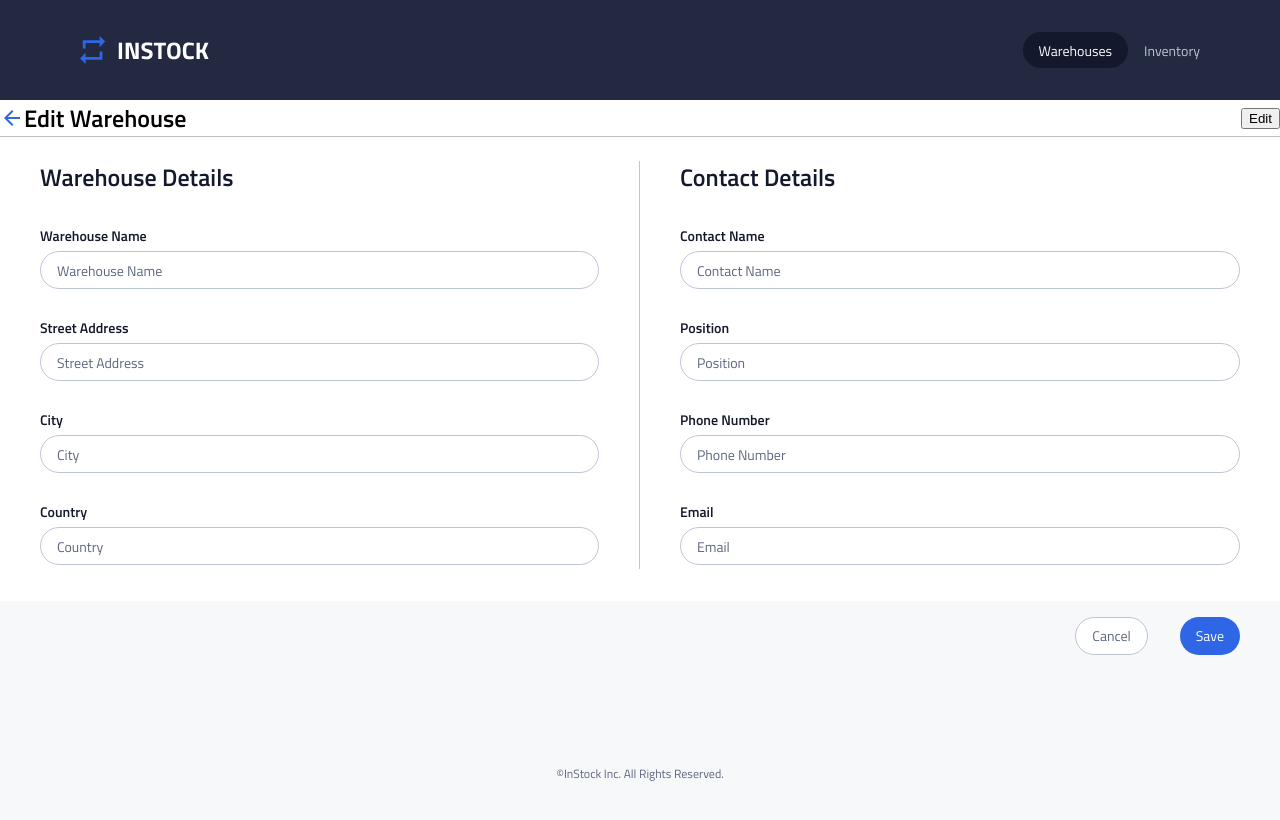
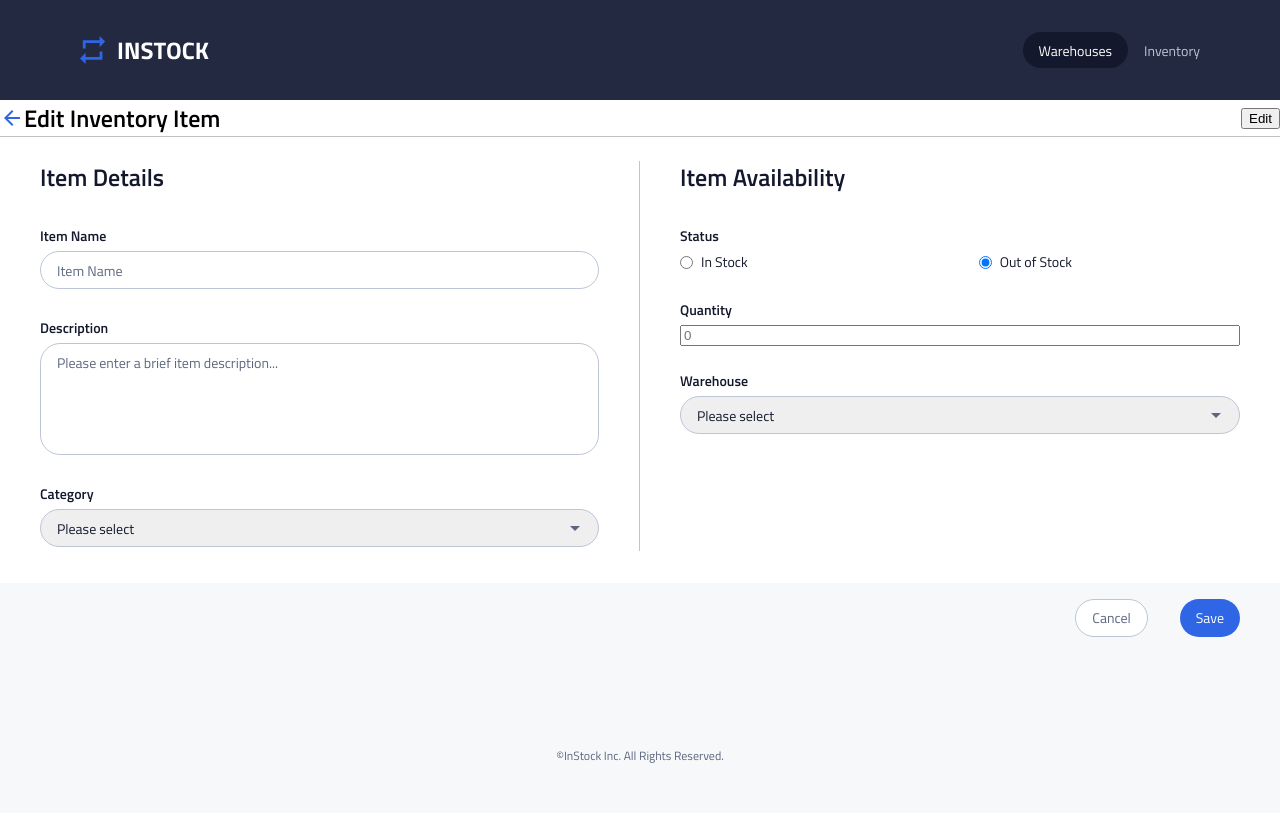
Before and after one commit to vibrentcarey/intstock, a React (Create React App) app in the folder client/: page /dev in a window 1280 px wide. Shown: the top 820 px of the page. Built offline with nearby package versions, Linux system fonts and the light colour scheme; no server answers.

Commit message:
Add styling to Item Details to InventoryForm

```diff
--- a/client/src/App.js
+++ b/client/src/App.js
@@ -10,8 +10,8 @@ import EditInventoryItemPage from "./pages/EditInventoryItemPage/EditInventoryIt
 import AddInventoryItemPage from "./pages/AddInventoryItemPage/AddInventoryItemPage";
 import Dev from "./pages/Dev/Dev";
 import Header from "./components/Header/Header";
+import Footer from './components/Footer/Footer';
 import "./App.scss";
-import WarehouseForm from "./components/WarehouseForm/WarehouseForm";
 
 // InStock Application
 class App extends Component {
@@ -46,6 +46,7 @@ class App extends Component {
             />
             <Route path="/dev" component={Dev} />
           </Switch>
+          <Footer />
         </BrowserRouter>
       </>
     );
--- a/client/src/components/Header/Header.jsx
+++ b/client/src/components/Header/Header.jsx
@@ -16,6 +16,7 @@ class Header extends Component {
       activeId: 1
     };
   }
+
 
   setActiveId(id) {
     this.setState({
--- a/client/src/components/InventoryForm/InventoryForm.js
+++ b/client/src/components/InventoryForm/InventoryForm.js
@@ -4,59 +4,121 @@ import axios from "axios";
 import errorIcon from "../../assets/error-24px.svg";
 import Button from "../../Button/Button";
 
+let categoriesList = ['Accessories', 'Apparel', 'Electronics', 'Gear', 'Health']
+let warehouseNames = ['Manhattan', 'King West', 'Granville', 'San Fran', 'Santa Monica', 'Seattle', 'Montreal', 'Boston']
+
 class InventoryForm extends Component {
+    state = {
+        form: {
+            name: true,
+            description: true,
+            category: true,
+            quantity: true,
+            warehouseName: true
+        }
+    }
+
+    cancelHandler = (e) => {
+        e.preventDefault()
+        this.props.history.push("/")
+    }
+
     render() {
         return (
-            <section className="inventory-form">
-                <form className="inventory-form__form" id="inventory-form">
+            <section className='inventory-form'>
+                <form className='inventory-form__form' id='inventory-form'>
+                    <div className='inventory-form__input-container'>
                         {/* Item Details */}
-                    <fieldset className="inventory-form__item-details" form="inventory-form" name="inventory-form__item-details">
-                        <h2 className="inventory-form__heading">Item Details</h2>
+                        <fieldset className='inventory-form__item-details' form='inventory-form' name='inventory-form__item-details'>
+                            <h2 className='inventory-form__heading'>Item Details</h2>
                             {/* Item Name */}
-                        <label className="inventory-form__label" htmlFor="itemName">Item Name </label>
-                        <input className={this.state.form.name ? "inventory-form__input" : "inventory-form__input inventory-form__input--invalid"}
-                            id="itemName"
-                            name="itemName"
-                            type="text"
-                            placeholder="Item Name" />
+                            <label className='inventory-form__label' htmlFor='itemName'>Item Name </label>
+                            <input className={this.state.form.name ? 'inventory-form__input' : 'inventory-form__input inventory-form__input--invalid'}
+                                id='itemName'
+                                name='itemName'
+                                type='text'
+                                placeholder='Item Name' />
                             {/* Validation form */}
-                        <div className={this.state.form.name ? "inventory-form--valid" : "inventory-form__warning"}>
+                            <div className={this.state.form.name ? 'inventory-form__warning--valid' : 'inventory-form__warning'}>
                                 <img
-                                className="inventory-form__warning-icon"
+                                    className='inventory-form__warning-icon'
                                     src={errorIcon}
-                                alt="error icon"
+                                    alt='error icon'
                                 />
-                            <p className="inventory-form__warning-message">
+                                <p className='inventory-form__warning-message'>
                                     This field is required
                                 </p>
                             </div>
-                        <label className="inventory-form__label" htmlFor="description">Description</label>
+                            {/* Description */}
+                            <label className='inventory-form__label' htmlFor='description'>Description</label>
                             <textarea
-                            placeholder="Please enter a brief item description..."
-                            name="description"
-                            className={this.state.form.description ? "inventory-form__textarea" : "inventory-form__textarea inventory-form__textarea--invalid"}>
+                                placeholder='Please enter a brief item description...'
+                                name='description'
+                                className={this.state.form.description ? 'inventory-form__textarea' : 'inventory-form__textarea inventory-form__textarea--invalid'}>
                             </textarea>
                             {/* Validation form */}
-                        <div className={this.state.form.description ? "inventory-form--valid" : "inventory-form__warning"}>
-                            <img className="inventory-form__warning-icon" src={errorIcon} alt="error icon" />
-                            <p className="inventory-form__warning-message"> This field is required</p>
+                            <div className={this.state.form.description ? 'inventory-form__warning--valid' : 'inventory-form__warning'}>
+                                <img className='inventory-form__warning-icon' src={errorIcon} alt='error icon' />
+                                <p className='inventory-form__warning-message'> This field is required</p>
                             </div>
-                        <label className="inventory-form__label" htmlFor="category">Category</label>
-                        <select className={this.state.form.category ? "inventory-form__select-option" : "inventory-form__select-option inventory-form__select-option--invalid"}>
-                            <option></option>
-                            <option></option>
-                            <option></option>
-                            <option></option>
+                            {/* Category */}
+                            <label className='inventory-form__label' htmlFor='category'>Category</label>
+                            <select className={this.state.form.category ? 'inventory-form__select-option' : 'inventory-form__select-option inventory-form__select-option--invalid'} name='category' id='category'>
+                                <option className='inventory-form__option' value='Please select'>Please select</option>
+                                {categoriesList.map((category, i) => {
+                                    return (
+                                        <option className='inventory-form__option' key={i} value={`${category}`}>{`${category}`}</option>)
+                                })}
                             </select>
-                        <div className={this.state.form.category ? "inventory-form--valid" : "inventory-form__warning"}>
-                            <img className="inventory-form__warning-icon" src={errorIcon} alt="error icon" />
-                            <p className="inventory-form__warning-message"> This field is required</p>
+                            {/* Validation form */}
+                            <div className={this.state.form.category ? 'inventory-form__warning--valid' : 'inventory-form__warning'}>
+                                <img className='inventory-form__warning-icon' src={errorIcon} alt='error icon' />
+                                <p className='inventory-form__warning-message'> This field is required</p>
                             </div>
                         </fieldset>
-                    <fieldset className="inventory-form__item-availability" form="inventory-form" name="inventory-form__item-availability">
-                        <h2 className="inventory-form__heading">Item Availability</h2>
-
+                        {/* Item-availability */}
+                        <fieldset className='inventory-form__item-availability' form='inventory-form' name='inventory-form__item-availability'>
+                            <h2 className='inventory-form__heading'>Item Availability</h2>
+                            {/* Status */}
+                            <label className='inventory-form__label' htmlFor='status'>Status</label>
+                            <div className='inventory-form__status'>
+                                <div className='inventory-form__stock'>
+                                    <input className='inventory-form__radio-button' type='radio' name='status' value='In Stock' checked />
+                                    <label className='inventory-form__label-status' htmlFor='status'>In Stock</label>
+                                </div>
+                                <div className='inventory-form__stock'>
+                                    <input lassName='inventory-form__radio-button' type='radio' name='status' value='Out Of Stock' checked />
+                                    <label className='inventory-form__label-status' htmlFor='status'>Out of Stock</label>
+                                </div>
+                            </div>
+                            {/* Quantity */}
+                            <label className='inventory-form__label' htmlFor='quantity'>Quantity</label>
+                            <input className='inventory-form__quantity' type='text' name='quantity' id='quantity' placeholder='0' />
+                            {/* Validation form */}
+                            <div className={this.state.form.quantity ? 'inventory-form__warning--valid' : 'inventory-form__warning'}>
+                                <img className="inventory-form__warning-icon" src={errorIcon} alt="error icon" />
+                                <p className='inventory-form__warning-message'> This field is required</p>
+                            </div>
+                            {/* WarehouseName */}
+                            <label className='inventory-form__label' htmlFor='warehouseName'>Warehouse</label>
+                            <select className={this.state.form.warehouseName ? 'inventory-form__select-option' : 'inventory-form__select-option inventory-form__select-option--invalid'} name="warehouseName">
+                                <option className='inventory-form__option' value=''>Please select</option>
+                                {warehouseNames.map((warehouseName, i) => {
+                                    return (
+                                        <option className='inventory-form__option' key={i} value={`${warehouseName}`}>{`${warehouseName}`}</option>)
+                                })}
+                            </select>
+                            {/* Validation form */}
+                            <div className={this.state.form.warehouseName ? 'inventory-form__warning--valid' : 'inventory-form__warning'}>
+                                <img className="inventory-form__warning-icon" src={errorIcon} alt="error icon" />
+                                <p className='inventory-form__warning-message'> This field is required</p>
+                            </div>
                         </fieldset>
+                    </div>
+                    <div className='inventory-form__button-container'>
+                        <Button type='secondary' value='Cancel' onClick={this.CancelHandler} />
+                        <Button type='primary' value={this.props.submitValue} />
+                    </div>
                 </form>
             </section>
         );
--- a/client/src/components/InventoryForm/InventoryForm.scss
+++ b/client/src/components/InventoryForm/InventoryForm.scss
@@ -1,3 +1,231 @@
 @use "../../style/partials/mixins"as *;
 @use "../../style/partials/typography"as *;
 @use "../../style/partials/variables"as *;
+
+
+.inventory-form {
+    background-color: $white;
+    @include flex(flex-start, stretch, column);
+
+    &__button-container {
+        background-color: $light-grey;
+        @include flex(space-between, flex-start, row);
+        background-color: $light-grey;
+        width: 100%;
+
+        @include tablet {
+            @include flex(flex-end, center, row);
+            padding-right: 1rem;
+        }
+        @include tablet {
+            padding-right: 1.5rem;
+        }
+    }
+
+    &__form {
+        @include flex(center, center, column);
+        width: 100%;
+    }
+
+    &__input-container {
+        @include flex(center, center, column);
+        width: 100%;
+        @include tablet {
+            @include flex(space-between, flex-start, row);
+        }
+    }
+
+    &__item-details,
+    &__item-availability {
+        @include flex(flex-start, stretch, column);
+        width: 100%;
+        padding: 1rem 1.5rem 1.5rem 1.5rem;
+        border: none;
+        @include tablet {
+            border-top: none;
+            margin: 1.5rem 0 2rem 0;
+            width: 50%;
+            padding: 0rem 2rem;
+        }
+        @include desktop {
+            padding: 0rem 2.5rem;
+        }
+    }
+
+    &__item-availability {
+        @include dividerStyleTop;
+        @include tablet {
+            border-top: none;
+        }
+    }
+
+    &__item-details {
+        @include tablet {
+            @include dividerStyleRight;
+        }
+    }
+
+    &__item-availability {
+        @include dividerStyleTop;
+        @include tablet {
+            border-top: none;
+        }
+}
+&__heading {
+    @include font-stack-m-h2;
+    padding-bottom: 0.5rem;
+    @include tablet {
+        @include font-stack-tab-desc-h2;
+    }
+}
+
+&__label {
+    @include font-stack-m-h3;
+    padding: 1rem 0 0.25rem 0;
+    @include tablet {
+        @include font-stack-tab-desc-h3;
+        padding: 1.5rem 0 0.25rem 0;
+    }
+}
+
+&__input {
+    color: $instock-black;
+    height: 2.25rem;
+    width: 100%;
+    margin-bottom: 0.25rem;
+    @include formfield;
+    @include tablet {
+        height: 2.375rem;
+    }
+
+    &::placeholder {
+        @include font-stack-m-p2;
+        @include tablet {
+            @include font-stack-tab-desc-p2;
+        }
+    }
+
+    &[type='text'] {
+        @include font-stack-m-p2;
+        color: $instock-black;
+        @include tablet {
+            @include font-stack-tab-desc-p2;
+            color: $instock-black;
+        }
+    }
+
+    &:focus {
+        border: 1px solid $instock-indigo;
+    }
+}
+
+&__input--invalid {
+    @include formfield-invalid;
+}
+
+&__textarea {
+    color: $instock-black;
+    height: 7rem;
+    width: 100%;
+    margin-bottom: 0.25rem;
+    resize: none;
+    @include formfield;
+
+    &__textarea--invalid {
+        @include formfield-invalid;
+    }
+
+    &::placeholder {
+        @include font-stack-m-p2;
+        @include tablet {
+            @include font-stack-tab-desc-p2;
+        }
+    }
+
+    &[type='textarea'] {
+        @include font-stack-m-p2;
+        color: $instock-black;
+        @include tablet {
+            @include font-stack-tab-desc-p2;
+            color: $instock-black;
+        }
+    }
+
+    &:focus {
+        border: 1px solid $instock-indigo;
+        }
+    }
+
+    &__select-option{
+        color: $instock-black;
+        height: 2.25rem;
+        width: 100%;
+        margin-bottom: 0.25rem;
+        @include formfieldSelect;
+        background-image: url('../../assets/arrow_drop_down-24px.svg');
+        background-repeat: no-repeat;
+        background-position: 98%;
+        @include tablet {
+        height: 2.375rem;
+        }
+
+        &:focus {
+            border: 1px solid $instock-indigo;
+        }
+    }
+
+    // &__option:nth-of-type(1) {
+    //     @include font-stack-m-p2;
+    //     color: $red;
+    //     @include tablet {
+    //         @include font-stack-tab-desc-p2;
+    //     }
+    // }
+
+    &__select-option--invalid {
+        @include formfield-invalid;
+    }
+
+    &__status{
+        @include flex (space-between, center, row);
+        width: 70%;
+    }
+
+    &__label-status{
+        position: relative;
+        top: -2px;
+        @include font-stack-m-p2;
+        color: $instock-black;
+        padding-left:0.5rem;
+        @include tablet {
+            @include font-stack-tab-desc-p2;
+            color: $instock-black;
+
+        }
+    }
+
+
+
+
+    &__warning--valid {
+    display: none;
+    }
+
+    &__warning {
+    @include flex(flex-start, stretch, row);
+    }
+
+&__warning-icon {
+    width: 1rem;
+    margin-right: 5px;
+}
+
+&__warning-message {
+    @include font-stack-m-p3;
+    color: $red;
+    @include tablet {
+        @include font-stack-tab-desc-p3;
+        color: $red;
+    }
+}
+}
--- a/client/src/pages/AddInventoryItemPage/AddInventoryItemPage.jsx
+++ b/client/src/pages/AddInventoryItemPage/AddInventoryItemPage.jsx
@@ -1,15 +1,13 @@
 import TopBar from '../../components/TopBar';
 import InventoryForm from '../../components/InventoryForm/InventoryForm';
-import Footer from '../../components/Footer/Footer';
+
 
 // Add New Inventory Item Page
 const AddInventoryItemPage = (props) => {
   return (
     <div>
-      {/* Header */}
       <TopBar title='Add New Inventory Item' />
       <InventoryForm submitValue='+Add Item' />
-      <Footer />
     </div>
   )
 };
--- a/client/src/pages/AddWarehousePage/AddWarehousePage.jsx
+++ b/client/src/pages/AddWarehousePage/AddWarehousePage.jsx
@@ -4,11 +4,11 @@ import TopBar from "../../components/TopBar";
 // Add New Warehouse Page
 const AddWarehousePage = (props) => {
   return (
-    <div>
-      <TopBar title="Add Warehouse" />
-      <WarehouseForm submitValue="Save" />
-    </div>
-  );
-};
+    <>
+      <TopBar title='Edit Inventory Item' />
+      <WarehouseForm submitValue='Save' />
+    </>
+  )
+}
 
-export default AddWarehousePage;
+export default AddWarehousePage
--- a/client/src/pages/Dev/Dev.js
+++ b/client/src/pages/Dev/Dev.js
@@ -6,7 +6,8 @@ import WareHouseListItem from '../../WareHouseListItem/WareHouseListItem';
 import Stock from "../../components/stock/Stock";
 
 import WareHouseInventoryList from '../../components/WareHouseInventoryList/WareHouseInventoryList';
-import Footer from '../../components/Footer/Footer';
+import EditInventoryItemPage from '../EditInventoryItemPage/EditInventoryItemPage';
+import AddInventoryItemPage from '../AddInventoryItemPage/AddInventoryItemPage';
 
 
 class Dev extends Component {
@@ -17,8 +18,8 @@ class Dev extends Component {
         <Modal title="Delete inventory item?" message="'Are you sure you want to delete this cannot be undone"/>
       <Footer /> */}
 
-        <EditWarehousePage />
-
+        <EditInventoryItemPage />
+        {/* <AddInventoryItemPage /> */}
       </div>
 
     );
--- a/client/src/pages/EditWarehousePage/EditWarehousePage.jsx
+++ b/client/src/pages/EditWarehousePage/EditWarehousePage.jsx
@@ -1,4 +1,5 @@
 import React from 'react';
+import Header from '../../components/Header/Header';
 import TopBar from '../../components/TopBar';
 import WarehouseForm from '../../components/WarehouseForm/WarehouseForm';
 import Footer from '../../components/Footer/Footer';
```
Also changed, not shown: client/src/pages/EditInventoryItemPage/EditInventoryItemPage.jsx (+3 -5 lines), client/src/style/partials/_mixins.scss (+15 -0 lines). Lines whose indentation alone changed are shown as unchanged.
